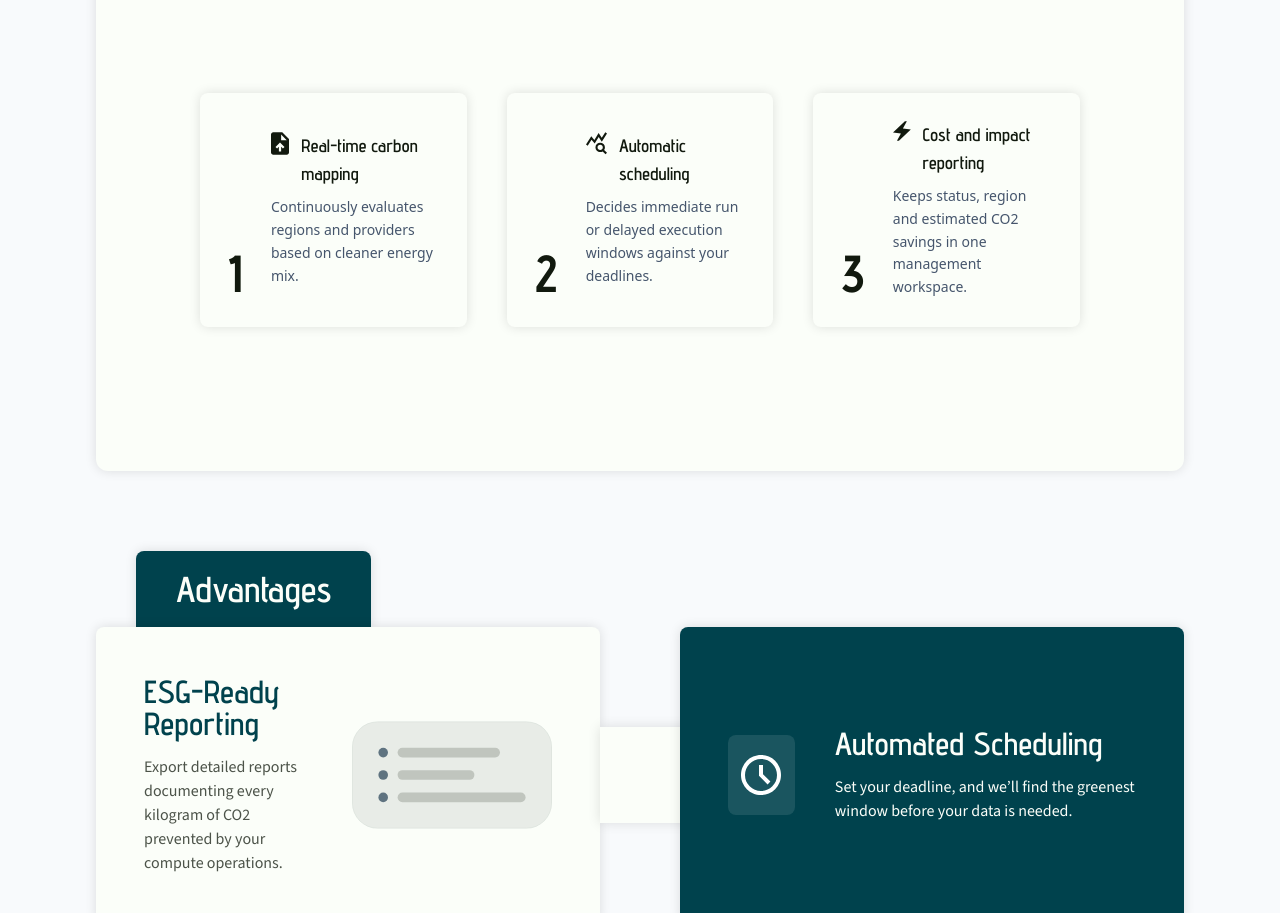
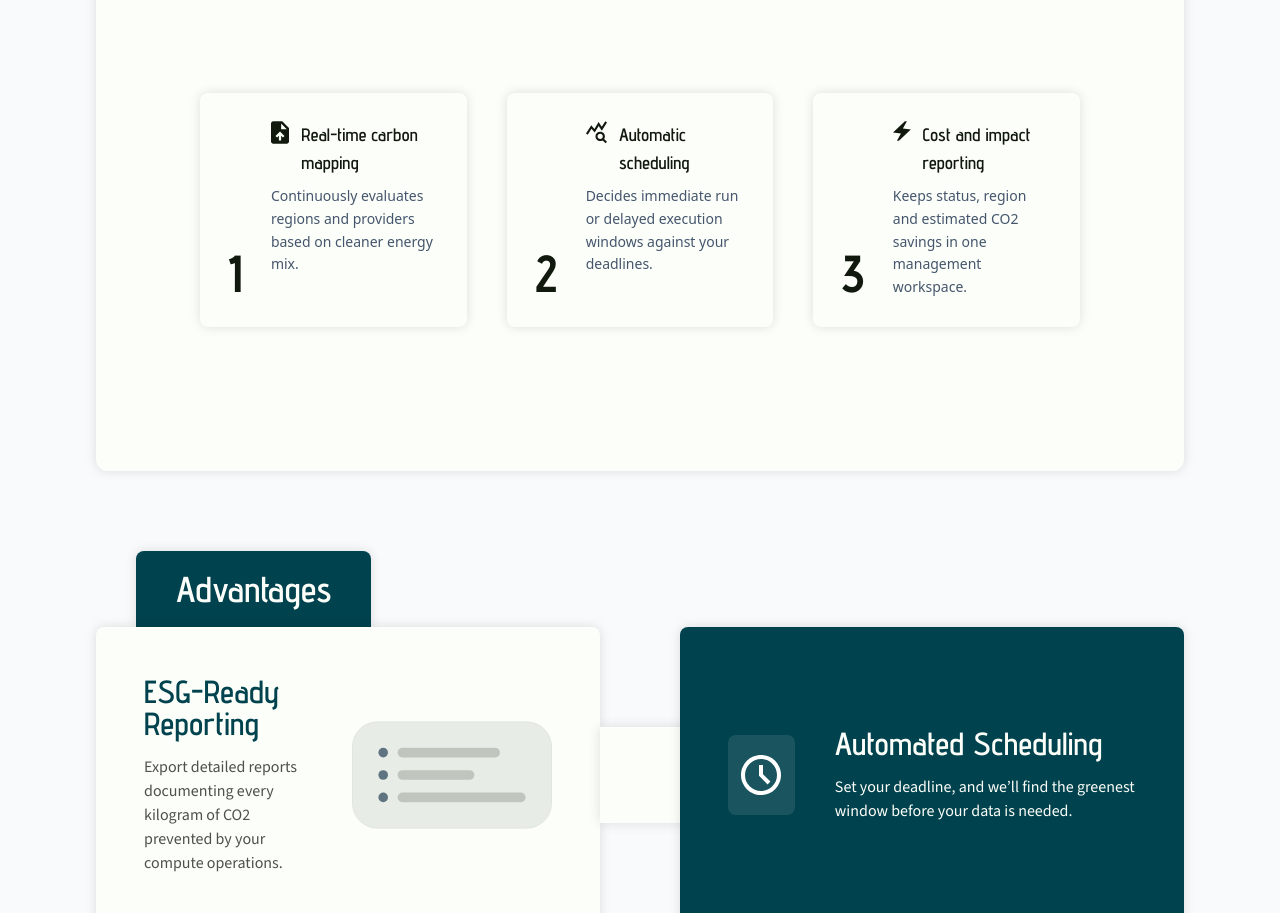
Before and after one commit to RadoslavTsvetanov/GreenWinFrontend, a Next.js app in the folder green-win/: page / in a window 1280 px wide. Shown: the part 1040-1953 px from the top of the page. Built offline with nearby package versions, Linux system fonts and the light colour scheme.

Commit message:
fix minor visual bug

```diff
--- a/green-win/src/components/landing-page/how-it-worrks-card.tsx
+++ b/green-win/src/components/landing-page/how-it-worrks-card.tsx
@@ -14,7 +14,7 @@ export default function HowItWorksCard({
   return (
     <div className="flex flex-row items-end gap-7 p-7 rounded-lg bg-base-100 shadow-custom">
       <p className="heading1 text-base-900">{number}</p>
-      <div className="flex flex-col gap-0 items-center justify-center h-full">
+      <div className="flex flex-col gap-0 h-full">
         <div className="flex flex-row gap-3">
           <Icon src={src}></Icon>
           <p className="text-lg heading6 text-base-900">{title}</p>
```
